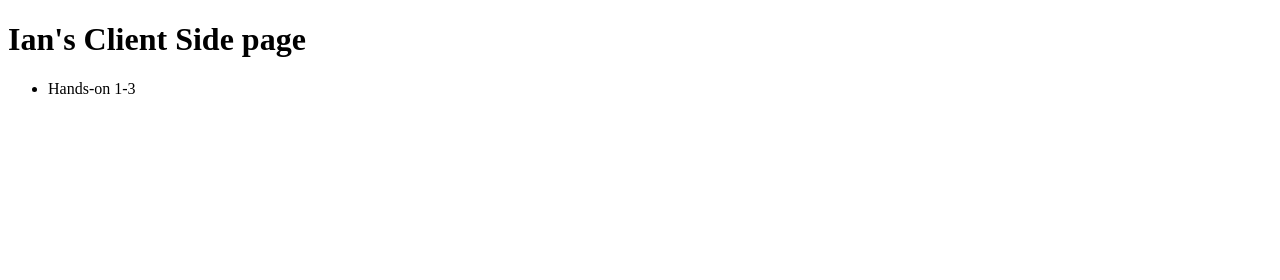
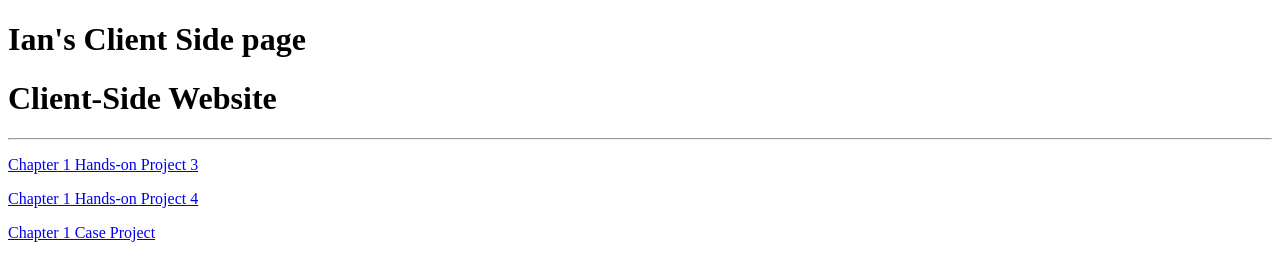
Before and after one commit to KukuPRCC/PRCCclientside, a plain HTML site: page index.html in a window 1280 px wide. Drawn offline with Linux system fonts and the light colour scheme.

Commit message:
Update index.html

```diff
--- a/index.html
+++ b/index.html
@@ -3,24 +3,10 @@
 
 <h1>Ian's Client Side page</h1>
 
-  <p>
-
-    <ul>
-     <li><p><a href"project1-03.html">Hands-on 1-3</a></p></li>
-
-
-
-    </ul>
-  </p>
-
-
-
-
-
-
-
-
-
-
-
+<h1>Client-Side Website</h1>
+    <hr>
+    <p><a href="clientSide/Chapter01/project01-03/">Chapter 1 Hands-on Project 3</a></p>
+    <p><a href="clientSide/Chapter01/project01.04/">Chapter 1 Hands-on Project 4</a></p>
+    <p><a href="clientSide/Chapter01/caseProject/index.html">Chapter 1 Case Project</a></p>
+</body>
 </html>
```
